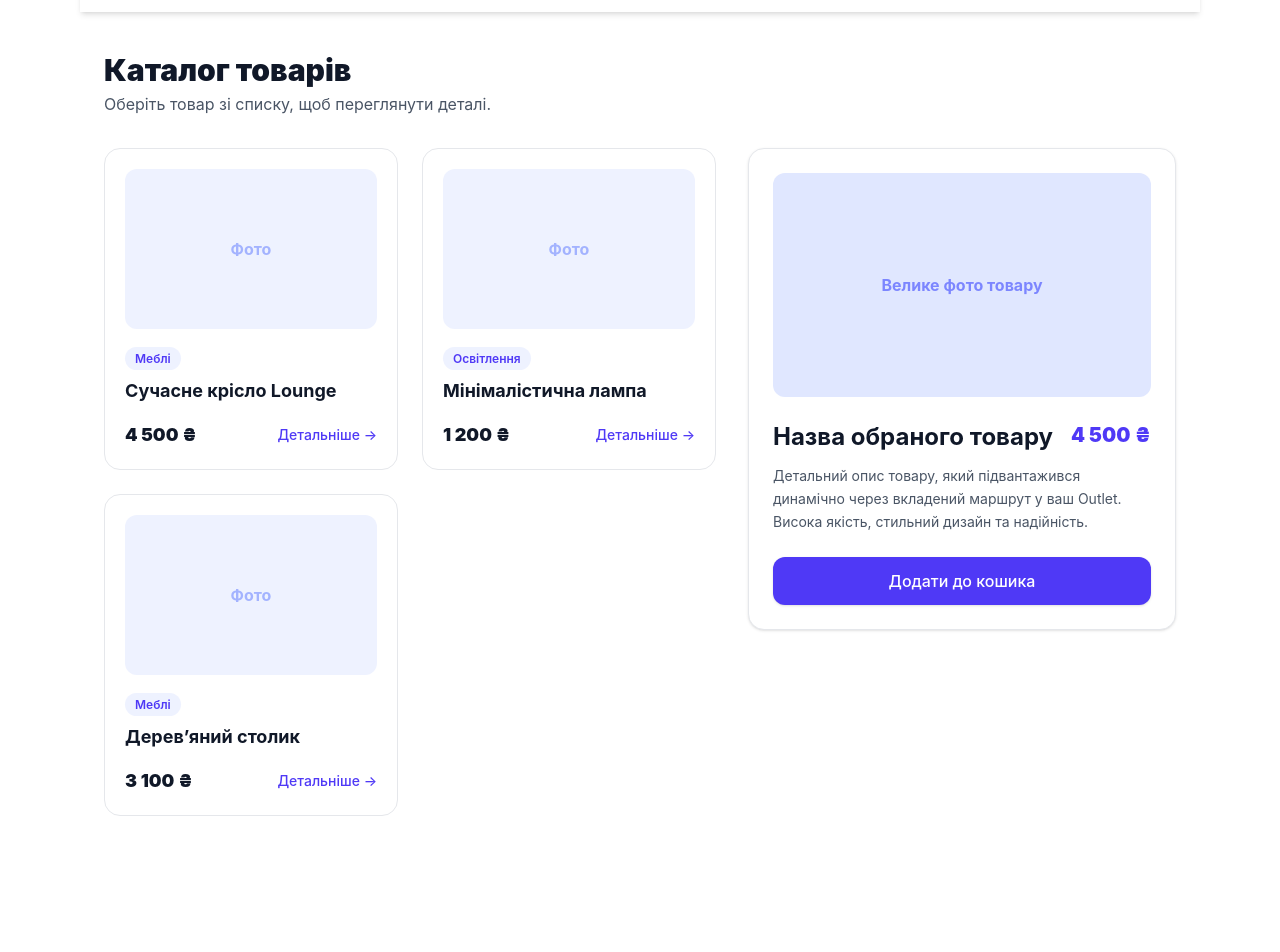
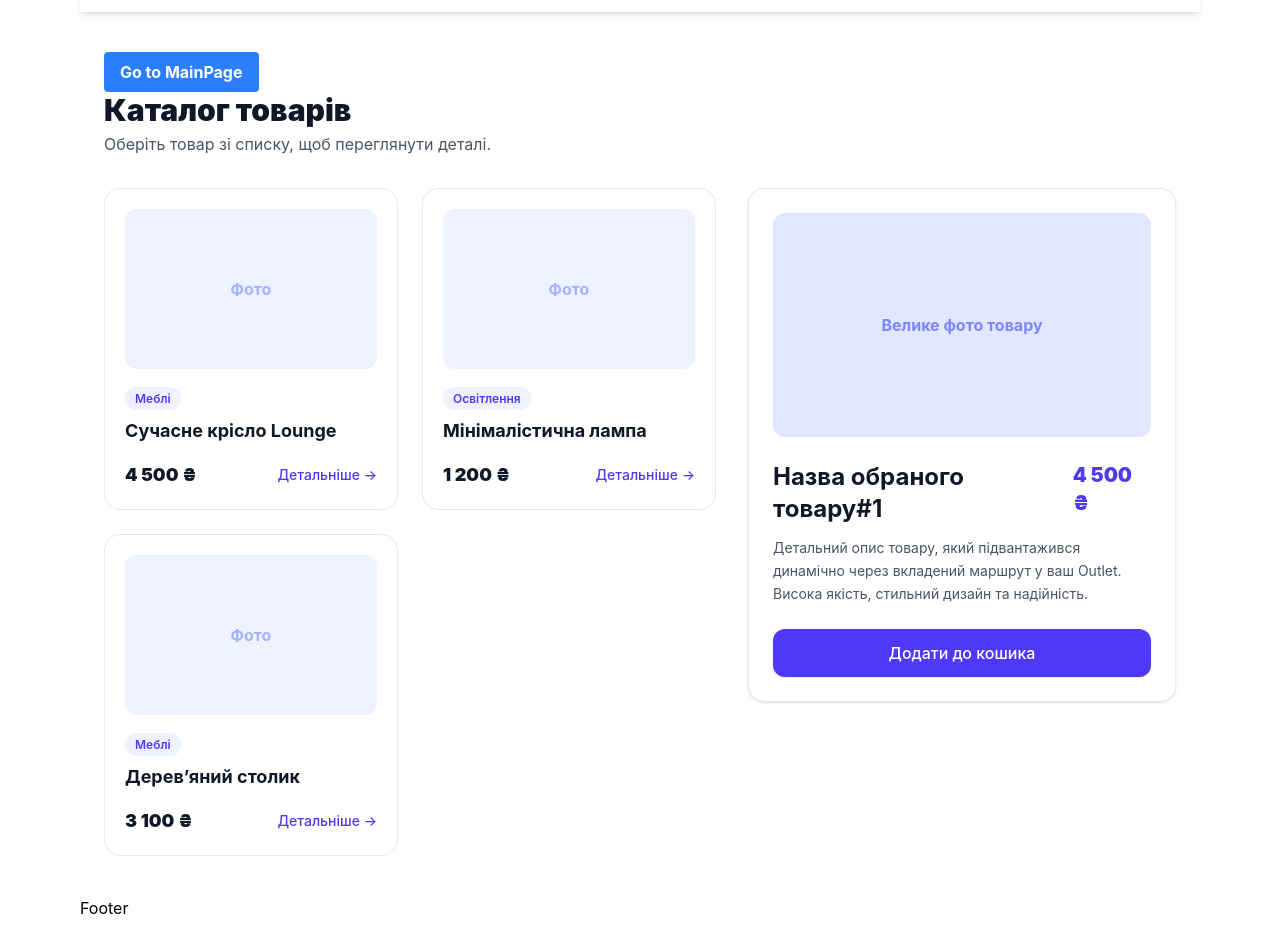
Before and after one commit to dsgnrr/node_js_p48, a React (Vite) app in the folder react_project/: page /products/1 in a window 1280 px wide. Shown: the part 148-1100 px from the top of the page. Built offline with nearby package versions, Linux system fonts and the light colour scheme.

Commit message:
navigate

```diff
--- a/react_project/index.html
+++ b/react_project/index.html
@@ -8,6 +8,6 @@
   </head>
   <body>
     <div id="root"></div>
-    <script type="module" src="/src/main.jsx"></script>
+    <script type="module" src="/src/main.tsx"></script>
   </body>
 </html>
--- a/react_project/src/App.tsx
+++ b/react_project/src/App.tsx
@@ -35,7 +35,7 @@ const App = () => {
                 </div>
             </header>
 
-
+            {/* Content */}
             <div>
                 <Routes>
                     <Route path="/" element={<HomePage />} />
@@ -46,6 +46,10 @@ const App = () => {
                     <Route path="*" element={<NotFound />} />
                 </Routes>
             </div>
+            {/* End content */}
+
+
+            <footer><h1>Footer</h1></footer>
         </div>
     )
 }
--- a/react_project/src/pages/product-detail.tsx
+++ b/react_project/src/pages/product-detail.tsx
@@ -1,4 +1,9 @@
+import { useParams } from "react-router-dom";
+
 const ProductDetailPage = () => {
+
+    const {id} = useParams();
+
     return (
         <div className="animate-fade-in flex flex-col h-full justify-between">
             <div>
@@ -9,7 +14,7 @@ const ProductDetailPage = () => {
 
                 {/* Назва та ціна */}
                 <div className="flex justify-between items-start mb-3">
-                    <h2 className="text-2xl font-bold text-gray-900">Назва обраного товару</h2>
+                    <h2 className="text-2xl font-bold text-gray-900">Назва обраного товару#{id}</h2>
                     <span className="text-xl font-black text-indigo-600">4 500 ₴</span>
                 </div>
 
--- a/react_project/src/pages/products.tsx
+++ b/react_project/src/pages/products.tsx
@@ -1,6 +1,12 @@
-import { Link, Outlet } from "react-router-dom";
+import { Link, Outlet, useNavigate } from "react-router-dom";
 
 const ProductsPage = () => {
+
+    const navigate = useNavigate();
+
+    const handleGoToMainPage = ()=>{
+        navigate('/');
+    }
     const products = [
         { id: 1, name: 'Сучасне крісло Lounge', price: '4 500 ₴', category: 'Меблі' },
         { id: 2, name: 'Мінімалістична лампа', price: '1 200 ₴', category: 'Освітлення' },
@@ -10,6 +16,9 @@ const ProductsPage = () => {
 
         <div>
             <main className="flex-grow max-w-7xl w-full mx-auto px-6 py-10">
+                 <button onClick={handleGoToMainPage} className="bg-blue-500 hover:bg-blue-700 text-white font-bold py-2 px-4 rounded">
+                        Go to MainPage
+                    </button>
                 <div className="mb-8">
                     <h1 className="text-3xl font-black text-gray-900">Каталог товарів</h1>
                     <p className="text-gray-600 mt-1">Оберіть товар зі списку, щоб переглянути деталі.</p>
```
